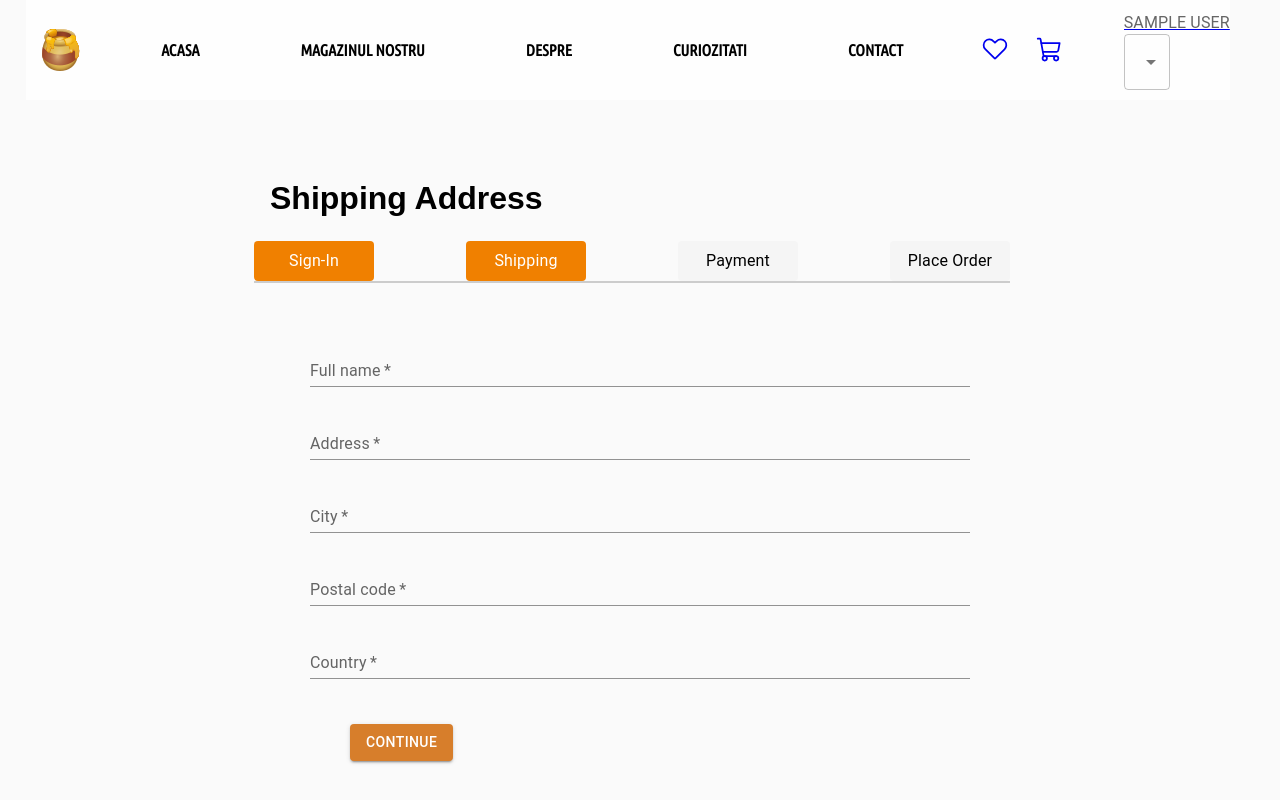
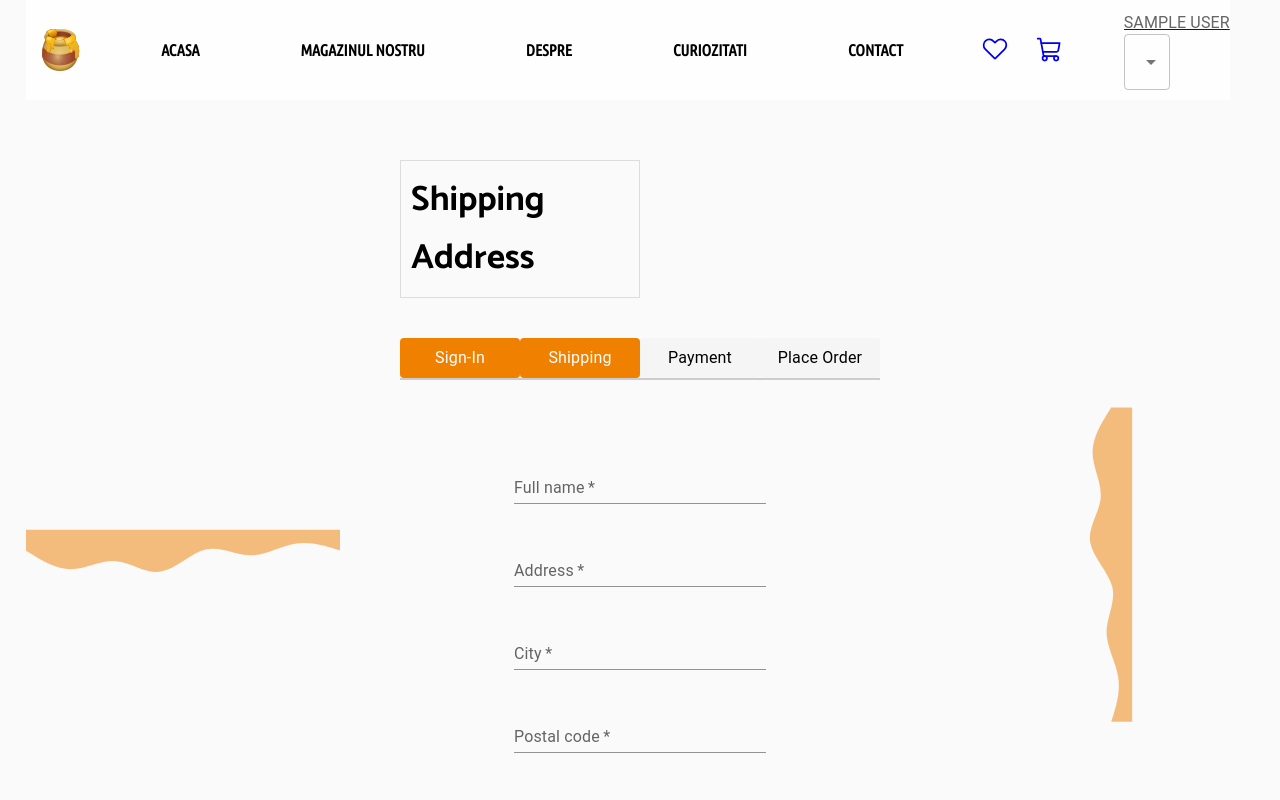
Before and after one commit to AndreeaSilohi/Honey-store, a React (Create React App) app: page /shipping in a window 1280 px wide. Shown: the top 800 px of the page. Built offline with nearby package versions, Linux system fonts and the light colour scheme; sample sign-in values are in the browser's storage; a web font is replaced by a local one.

Commit message:
Order history and some styling

```diff
--- a/package.json
+++ b/package.json
@@ -28,6 +28,7 @@
     "react-slick": "^0.29.0",
     "react-toastify": "^10.0.4",
     "slick-carousel": "^1.8.1",
+    "stripe": "^14.19.0",
     "use-reducer-logger": "^1.0.2",
     "web-vitals": "^2.1.4"
   },
--- a/src/App.js
+++ b/src/App.js
@@ -21,6 +21,7 @@ import SignUp from "./SignUp/SignUp";
 import PaymentMethod from "./PaymentMethod/PaymentMethod";
 import PlaceOrder from "./PlaceOrder/PlaceOrder";
 import OrderScreen from "./orderScreen/OrderScreen";
+import OrderHistory from "./OrderHistory/OrderHistory";
 
 function App() {
   return (
@@ -51,6 +52,7 @@ function App() {
               <Route path="/payment" element={<PaymentMethod />} />
               <Route path="/placeorder" element={<PlaceOrder />} />
               <Route path="/order/:id" element={<OrderScreen />} />
+              <Route path="/orderhistory" element={<OrderHistory />} />
             </Routes>
           </div>
           <div>
--- a/src/CheckoutSteps/CheckoutSteps.css
+++ b/src/CheckoutSteps/CheckoutSteps.css
@@ -1,8 +1,10 @@
-/* CheckoutSteps.css */
+@import url("https://fonts.googleapis.com/css2?family=Catamaran:wght@100..900&family=Poppins:wght@100;200;400&family=Rajdhani:wght@300&display=swap");
+
 
 .checkout-steps {
+
   margin-bottom: 16px;
-  margin-top: 40px; /* Add a margin-top */
+  margin-top: 40px;
   display: flex;
   justify-content: space-between;
   width: 100%;
@@ -23,3 +25,9 @@
   background-color: #f08000 !important;
   color: #fff;
 }
+
+
+.step{
+  font-family: "Catamaran", sans-serif !important;
+  /* font-size: 45px; */
+}
--- a/src/CheckoutSteps/CheckoutSteps.js
+++ b/src/CheckoutSteps/CheckoutSteps.js
@@ -4,19 +4,19 @@ import "./CheckoutSteps.css"; // Import the CSS file
 
 const CheckoutSteps = (props) => {
   return (
-    <Grid container spacing={2} justifyContent="center">
+    <Grid  >
       <div className="checkout-steps">
         <div>
-          <StepItem label="Sign-In" active={props.step1} />
+          <StepItem className="step" label="Sign-In" active={props.step1} />
         </div>
         <div>
-          <StepItem label="Shipping" active={props.step2} />
+          <StepItem className="step" label="Shipping" active={props.step2} />
         </div>
         <div>
-          <StepItem label="Payment" active={props.step3} />
+          <StepItem className="step" label="Payment" active={props.step3} />
         </div>
         <div>
-          <StepItem label="Place Order" active={props.step4} />
+          <StepItem className="step" label="Place Order" active={props.step4} />
         </div>
       </div>
     </Grid>
--- a/src/Home/Home.css
+++ b/src/Home/Home.css
@@ -143,7 +143,7 @@ header {
 
 }
 .MuiButton-root {
-  margin-left: 20px !important
+  /* margin-left: 20px !important */
 }
 
 .container-home{
--- /dev/null
+++ b/src/OrderHistory/OrderHistory.css
@@ -0,0 +1,17 @@
+.place-order {
+    background-color: #d77e2b;
+    display: flex;
+    justify-content: center;
+  }
+
+
+  .container-place-order{
+      position: relative;
+  }
+
+  .order-history-content{
+      padding: 80px;
+      box-sizing: border-box; /* Include padding in the total width */
+      width: 90%; /* Adjust the max-width as needed */
+      margin: auto; /* Center the form horizontally */
+  }
--- /dev/null
+++ b/src/OrderHistory/OrderHistory.js
@@ -0,0 +1,133 @@
+import React, { useContext, useEffect, useReducer } from "react";
+import {
+  Button,
+  Table,
+  TableBody,
+  TableCell,
+  TableContainer,
+  TableHead,
+  TableRow,
+} from "@mui/material";
+import LoadingBox from "../LoadingBox";
+import MessageBox from "../MessageBox";
+import { Store } from "../Store";
+import { useNavigate } from "react-router-dom";
+import { getError } from "../utils";
+import axios from "axios";
+
+import Navbar from "../navbar/Navbar";
+
+import "./OrderHistory.css";
+
+const reducer = (state, action) => {
+  switch (action.type) {
+    case "FETCH_REQUEST":
+      return { ...state, loading: true };
+    case "FETCH_SUCCESS":
+      return { ...state, orders: action.payload, loading: false };
+    case "FETCH_FAIL":
+      return { ...state, loading: false, error: action.payload };
+    default:
+      return state;
+  }
+};
+
+export default function OrderHistory() {
+  const navigate = useNavigate();
+  const { state } = useContext(Store);
+  const { userInfo } = state;
+
+  const [{ loading, error, orders }, dispatch] = useReducer(reducer, {
+    loading: true,
+    error: "",
+  });
+
+  useEffect(() => {
+    const fetchData = async () => {
+      dispatch({ type: "FETCH_REQUEST" });
+      try {
+        const { data } = await axios.get(`/api/orders/mine`, {
+          headers: { Authorization: `Bearer ${userInfo.token}` },
+        });
+        dispatch({ type: "FETCH_SUCCESS", payload: data });
+      } catch (error) {
+        dispatch({
+          type: "FETCH_FAIL",
+          payload: getError(error),
+        });
+      }
+    };
+    fetchData();
+  }, [userInfo]);
+
+  return (
+    <div className="container-order">
+      <div className="navbar-place-order">
+        <Navbar />
+      </div>
+      <div className="order-history-content">
+        <h1>Order History</h1>
+        {loading ? (
+          <LoadingBox></LoadingBox>
+        ) : error ? (
+          <MessageBox>{error}</MessageBox>
+        ) : (
+          <TableContainer>
+            <Table>
+              <TableHead>
+                <TableRow>
+                  <TableCell>ID</TableCell>
+                  <TableCell>DATE</TableCell>
+                  <TableCell>TOTAL</TableCell>
+                  <TableCell>PAID</TableCell>
+                  <TableCell>DELIVERED</TableCell>
+                  <TableCell>ACTIONS</TableCell>
+                </TableRow>
+              </TableHead>
+              <TableBody>
+                {orders.map((order) => (
+                  <TableRow key={order._id}>
+                    <TableCell>{order._id}</TableCell>
+                    <TableCell>
+                      {String(order.createdAt).substring(0, 10)}
+                    </TableCell>
+                    <TableCell>{order.totalPrice}</TableCell>
+                    <TableCell>
+                      {order.isPaid
+                        ? String(order.paidAt).substring(0, 10)
+                        : "No"}
+                    </TableCell>
+
+                    <TableCell>
+                      {order.isDelivered
+                        ? order.deliveredAt.substring(0, 10)
+                        : "No"}
+                    </TableCell>
+                    <TableCell>
+                      <Button
+                        type="button"
+                        onClick={() => {
+                          navigate(`/order/${order._id}`);
+                        }}
+                        sx={{
+                          fontFamily: "Catamaran, sans-serif",
+                          fontSize: "15px",
+                          textTransform: "uppercase",
+                          color: "black",
+                          backgroundColor: "#d77e2b",
+                          width: "100px",
+                        }}
+                      >
+                        Details
+                      </Button>
+                    </TableCell>
+                  </TableRow>
+                ))}
+              </TableBody>
+            </Table>
+          </TableContainer>
+        )}
+      </div>
+    </div>
+  );
+}
--- a/src/PlaceOrder/PlaceOrder.css
+++ b/src/PlaceOrder/PlaceOrder.css
@@ -1,9 +1,3 @@
-.place-order {
-  background-color: #d77e2b;
-  display: flex;
-  justify-content: center;
-}
-
 
 .container-place-order{
     position: relative;
--- a/src/ShippingAddress/ShippingAddress.css
+++ b/src/ShippingAddress/ShippingAddress.css
@@ -1,10 +1,6 @@
-body {
-  background: #fafafa;
-}
+@import url("https://fonts.googleapis.com/css2?family=Catamaran:wght@100..900&family=Poppins:wght@100;200;400&family=Rajdhani:wght@300&display=swap");
 
-.container-shipping {
-  position: relative;
-}
+
 
 .navbar-shipping {
   width: 100%;
@@ -15,14 +11,37 @@ body {
 }
 
 .form-shipping {
-  padding: 80px;
-  box-sizing: border-box; /* Include padding in the total width */
-  width: 900px; /* Adjust the max-width as needed */
-  margin: auto; /* Center the form horizontally */
+  padding: 60px;
+  box-sizing: border-box;
+  width: 85%;
+  margin: auto;
+
+
 }
 
 .form-shipping-content {
-  padding: 40px;
+  padding: 60px;
+}
+
+.form-shipping-fields {
+  display: flex;
+  flex-direction: column;
+  align-items: center;
+}
+
+.form-shipping-content-button {
+  width: 50%;
+  display: flex;
+  justify-content: flex-start;
+}
+.text-center{
+  font-family: "Catamaran", sans-serif !important;
+  font-size: 35px;
+  border: 1px solid rgba(0, 0, 0, 0.118);
+  padding: 10px;
+  width: 50%;
+  display: flex;
+  justify-content: center;
 }
 
 /* .checkout{
@@ -30,3 +49,29 @@ body {
   justify-content: space-between;
   width:100%;
 } */
+
+.button-continue{
+  font-family: "Catamaran", sans-serif !important;
+}
+
+.background-picture{
+
+
+
+}
+
+.container-shipping{
+  /* background: url('https://i.postimg.cc/wMfC8PXc/output-onlinepngtools-3.png');
+  background-size: cover;
+  background-repeat: no-repeat;
+  background-position: center; */
+}
+
+.frame{
+  display: flex;
+
+}
+
+svg {
+  transform: rotate(270);
+}
--- a/src/ShippingAddress/ShippingAddress.js
+++ b/src/ShippingAddress/ShippingAddress.js
@@ -63,19 +63,28 @@ export default function ShippingAddress() {
       <div className="navbar-shipping">
         <Navbar />
       </div>
+      <div className="frame">
+
+          <svg xmlns="http://www.w3.org/2000/svg" viewBox="0 0 1440 320">
+            <path
+              fill="#f08000"
+              fill-opacity="0.5"
+              d="M0,96L34.3,117.3C68.6,139,137,181,206,181.3C274.3,181,343,139,411,144C480,149,549,203,617,192C685.7,181,754,107,823,90.7C891.4,75,960,117,1029,117.3C1097.1,117,1166,75,1234,64C1302.9,53,1371,75,1406,85.3L1440,96L1440,0L1405.7,0C1371.4,0,1303,0,1234,0C1165.7,0,1097,0,1029,0C960,0,891,0,823,0C754.3,0,686,0,617,0C548.6,0,480,0,411,0C342.9,0,274,0,206,0C137.1,0,69,0,34,0L0,0Z"
+            />
+          </svg>
+
+
         <div className="form-shipping">
-        <form className="mat-form" onSubmit={submitHandler}>
+          <form onSubmit={submitHandler}>
             <h1 className="text-center">Shipping Address</h1>
             <div className="checkout">
-          <CheckoutSteps step1 step2  ></CheckoutSteps>
+              <CheckoutSteps step1 step2></CheckoutSteps>
             </div>
-
+            <div className="background-picture">
               <div className="form-shipping-content">
-            <div className="form-group">
-              <div className="row">
-                <div className="col-sm-6">
+                <div className="form-shipping-fields">
                   <TextField
-                   style={{ marginBottom: "25px" }}
+                    style={{ marginBottom: "35px", width: "70%" }}
                     label="Full name"
                     variant="standard"
                     fullWidth
@@ -83,10 +92,9 @@ export default function ShippingAddress() {
                     value={fullName}
                     onChange={(e) => setFullName(e.target.value)}
                   />
-                </div>
-                <div className="col-sm-6">
+
                   <TextField
-                   style={{ marginBottom: "25px" }}
+                    style={{ marginBottom: "35px", width: "70%" }}
                     label="Address"
                     variant="standard"
                     fullWidth
@@ -94,15 +102,9 @@ export default function ShippingAddress() {
                     value={address}
                     onChange={(e) => setAddress(e.target.value)}
                   />
-                </div>
-              </div>
-            </div>
 
-            <div className="form-group">
-              <div className="row">
-                <div className="col-sm-6">
                   <TextField
-                   style={{ marginBottom: "25px" }}
+                    style={{ marginBottom: "35px", width: "70%" }}
                     label="City"
                     variant="standard"
                     fullWidth
@@ -110,10 +112,9 @@ export default function ShippingAddress() {
                     value={city}
                     onChange={(e) => setCity(e.target.value)}
                   />
-                </div>
-                <div className="col-sm-6">
+
                   <TextField
-                   style={{ marginBottom: "25px" }}
+                    style={{ marginBottom: "35px", width: "70%" }}
                     label="Postal code"
                     variant="standard"
                     fullWidth
@@ -121,15 +122,9 @@ export default function ShippingAddress() {
                     value={postalCode}
                     onChange={(e) => setPostalCode(e.target.value)}
                   />
-                </div>
-              </div>
-            </div>
 
-            <div className="form-group">
-              <div className="row">
-                <div className="col-sm-6">
                   <TextField
-                   style={{ marginBottom: "25px" }}
+                    style={{ marginBottom: "35px", width: "70%" }}
                     label="Country"
                     variant="standard"
                     fullWidth
@@ -137,22 +132,37 @@ export default function ShippingAddress() {
                     value={country}
                     onChange={(e) => setCountry(e.target.value)}
                   />
-                </div>
-              </div>
-            </div>
 
-            <div style={{ padding:"20px" }}>
+                  <div className="form-shipping-content-button">
                     <Button
                       variant="contained"
                       className="continue"
                       type="submit"
-                style={{ backgroundColor: "#D77E2B" }}
+                      style={{
+                        backgroundColor: "#F08000",
+                        fontFamily: "Catamaran, sans-serif",
+                        fontSize: "15px",
+                        width: "200px",
+                      }}
                     >
                       Continue
                     </Button>
                   </div>
                 </div>
+              </div>
+            </div>
           </form>
+        </div>
+
+          <svg xmlns="http://www.w3.org/2000/svg" viewBox="0 0 1440 320">
+            <path
+              fill="#f08000"
+              fill-opacity="0.5"
+              d="M0,96L34.3,117.3C68.6,139,137,181,206,181.3C274.3,181,343,139,411,144C480,149,549,203,617,192C685.7,181,754,107,823,90.7C891.4,75,960,117,1029,117.3C1097.1,117,1166,75,1234,64C1302.9,53,1371,75,1406,85.3L1440,96L1440,0L1405.7,0C1371.4,0,1303,0,1234,0C1165.7,0,1097,0,1029,0C960,0,891,0,823,0C754.3,0,686,0,617,0C548.6,0,480,0,411,0C342.9,0,274,0,206,0C137.1,0,69,0,34,0L0,0Z"
+              transform="rotate(90, 720, 160)"
+            />
+          </svg>
+
       </div>
     </div>
   );
```
Also changed, not shown: src/PlaceOrder/PlaceOrder.js (+4 -5 lines), src/orderScreen/OrderScreen.js (+6 -6 lines), 1 other file (tests, documents, lock files or other folders). Lines whose indentation alone changed are shown as unchanged.
